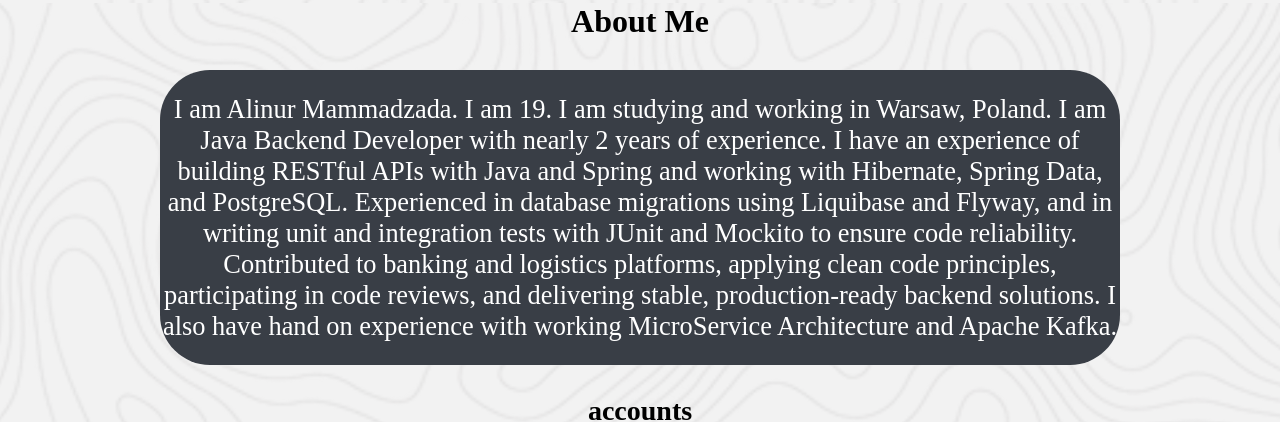
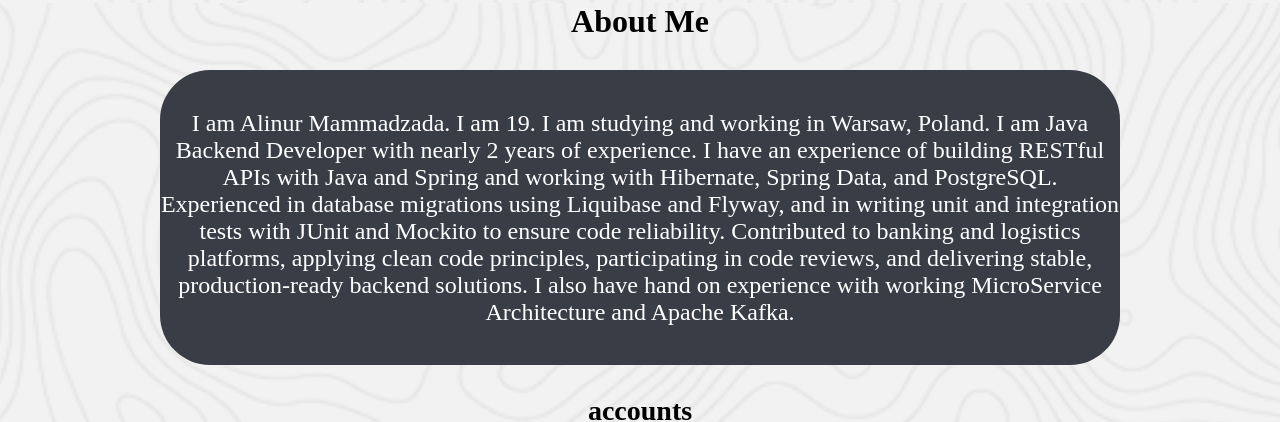
Before and after one commit to alinurmammadzada5/portfoliofront, a React (Vite) app in the folder portfolio-v1/: page / in a window 1280 px wide. Shown: the part 797-1219 px from the top of the page. Built offline with nearby package versions, Linux system fonts and the light colour scheme; a web font is replaced by a local one.

Commit message:
change text-sizes

```diff
--- a/portfolio-v1/src/css/aboutme.css
+++ b/portfolio-v1/src/css/aboutme.css
@@ -80,12 +80,12 @@
         gap: 30px;
     }
     .aboutMe .aboutMe-container{
-  font-size: 1.65rem;
+  font-size: 1.5rem;
 }
 
 @media (max-width:320px){
     .aboutMe .aboutMe-container{
-  font-size: 0.75rem;
+  font-size: 0.7rem;
 }
 }
 
```
